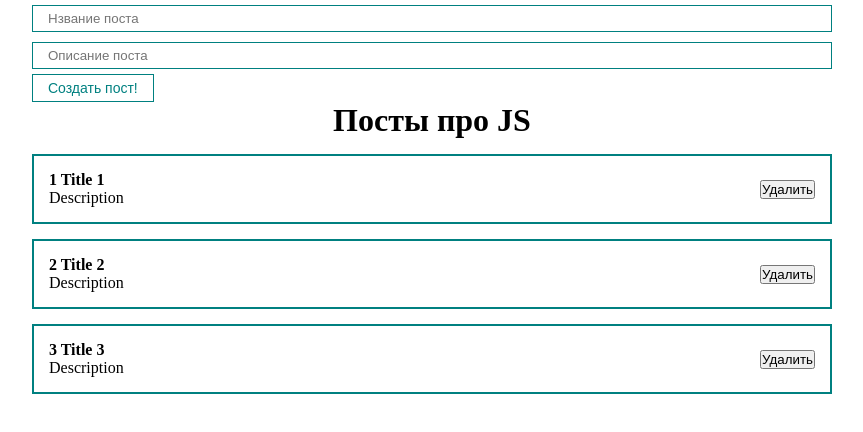
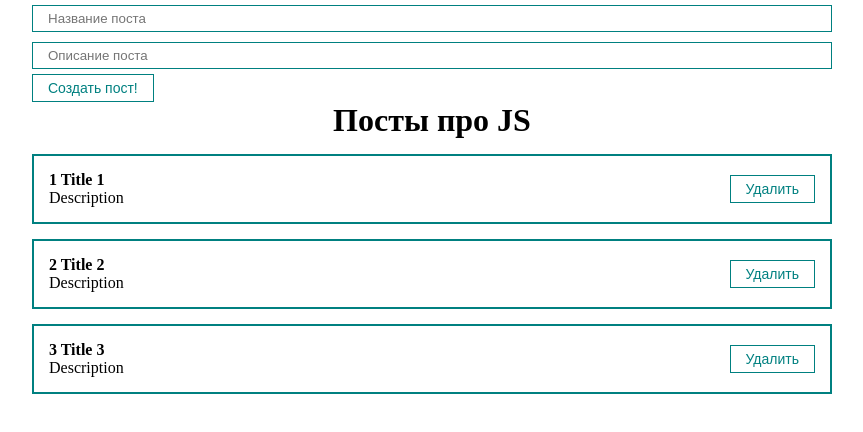
Before and after one commit to DenisLatyshau/react-exp, a React (Create React App) app: page / in a window 1280 px wide. Shown: the top 432 px of the page, without its empty margins (208-1071 px from the left). Built offline with nearby package versions, Linux system fonts and the light colour scheme.

Commit message:
feat: add PostForm + removePost

```diff
--- a/src/App.js
+++ b/src/App.js
@@ -1,10 +1,8 @@
-import React, { useRef, useState } from "react";
+import React, { useState } from "react";
 import PostList from "./components/PostList";
-import MyButton from "./components/UI/button/MyButton";
-import MyInput from "./components/UI/inout/MyInput";
+import PostForm from "./components/PostForm";
 
 import './styles/App.css'
-
 
 function App() {
   const [posts, setPosts] = useState([
@@ -13,32 +11,21 @@ function App() {
           {id: 3, title: 'Title 3', body: 'Description'}
     ])
 
-  const [post, setPost] = useState( {title: '', body: ''} )
+  const createPost = (newPost) => {
+    setPosts([...posts, newPost])
+  }
 
-  const addNewPost = (e) => {
-    e.preventDefault()
-    setPosts([...posts, {...post, id: Date.now()}])
-    setPost({title: '', body: ''})
+  const removePost = (post) => {
+    setPosts(posts.filter(p => p.id !== post.id) )
   }
 
   return (
     <div className="App">
-      <form>
-        <MyInput
-            type="text"
-            placeholder="Нзвание поста"
-            value={post.title}
-            onChange={e => setPost({...post, title: e.target.value})}
-        />
-        <MyInput
-            type="text"
-            placeholder="Описание поста"
-            value={post.body}
-            onChange={e => setPost({...post, body: e.target.value})}
-        />
-        <MyButton onClick={addNewPost} >Создать пост!</MyButton>
-      </form>
-      <PostList posts={posts} title='Посты про JS'/>
+      <PostForm create={createPost} />
+      { posts.length
+        ? <PostList remove={removePost} posts={posts} title='Посты про JS'/>
+        : <h1 style={{textAlign: 'center'}}>Посты не найдены</h1> }
+
     </div>
   )
 }
--- /dev/null
+++ b/src/components/PostForm.jsx
@@ -0,0 +1,36 @@
+import React, {useState} from "react";
+import MyInput from "./UI/inout/MyInput";
+import MyButton from './UI/button/MyButton'
+
+const PostForm = ({create}) => {
+    const [post, setPost] = useState( {title: '', body: ''} )
+
+    const addNewPost = (e) => {
+        e.preventDefault()
+        const newPost = {
+            ...post, id: Date.now()
+        }
+        create(newPost)
+        setPost({title: '', body: ''})
+      }
+
+    return (
+        <form>
+            <MyInput
+                type="text"
+                placeholder="Название поста"
+                value={post.title}
+                onChange={e => setPost({...post, title: e.target.value})}
+            />
+            <MyInput
+                type="text"
+                placeholder="Описание поста"
+                value={post.body}
+                onChange={e => setPost({...post, body: e.target.value})}
+            />
+            <MyButton onClick={addNewPost} >Создать пост!</MyButton>
+        </form>
+    )
+}
+
+export default PostForm
--- a/src/components/PostItem.jsx
+++ b/src/components/PostItem.jsx
@@ -1,6 +1,7 @@
 import React from "react";
+import MyButton from "./UI/button/MyButton";
 
-const PostItem = ({post, number}) => {
+const PostItem = ({post, number, remove}) => {
     return (
         <div className="post">
             <div className="post__content">
@@ -8,7 +9,7 @@ const PostItem = ({post, number}) => {
                 <div>{post.body}</div>
             </div>
             <div className="post__btns">
-                <button >Удалить</button>
+                <MyButton onClick={() => remove(post)}>Удалить</MyButton>
             </div>
         </div>
     )
--- a/src/components/PostList.jsx
+++ b/src/components/PostList.jsx
@@ -1,12 +1,12 @@
 import React from "react";
 import PostItem from "./PostItem";
 
-const PostList = ({posts, title}) => {
+const PostList = ({posts, title, remove}) => {
     return (
         <div>
             <h1 style={{textAlign: 'center'}}>{title}</h1>
             { posts.map((post, index) => {
-            return <PostItem number={index + 1} post={post} key={post.id}/>
+            return <PostItem remove={remove} number={index + 1} post={post} key={post.id}/>
             }) }
         </div>
 
```
